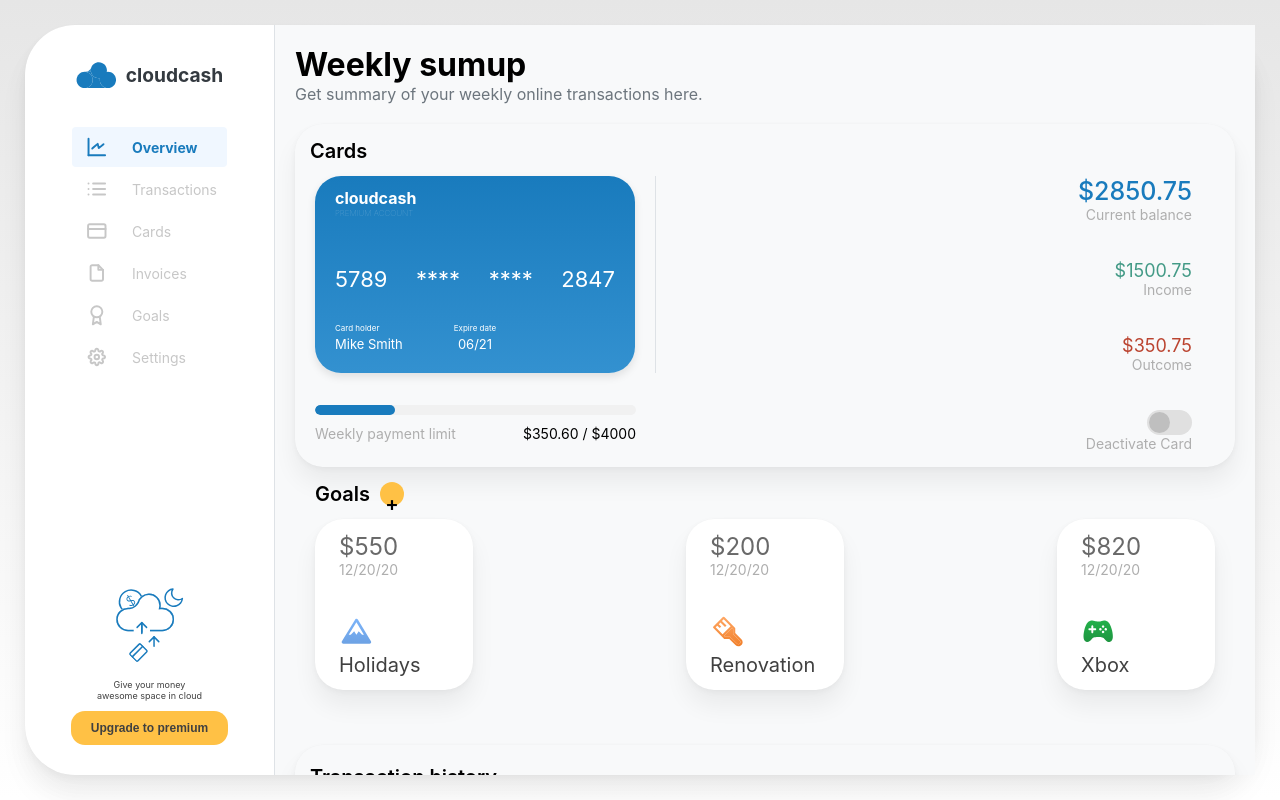
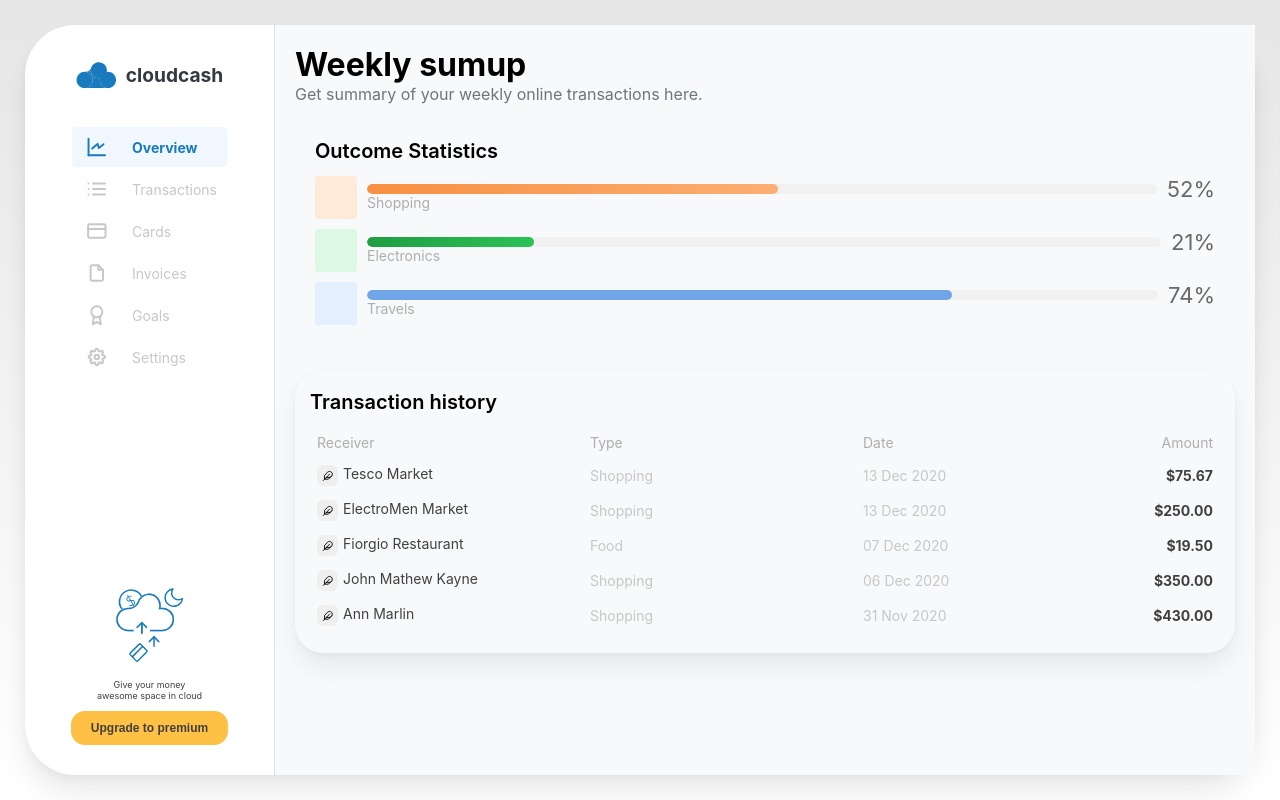
Before and after one commit to Rahulpurbia/cantilever, a React (Create React App) app: page / in a window 1280 px wide. Built offline with nearby package versions, Linux system fonts and the light colour scheme.

Commit message:
create outcome statistics section

```diff
--- a/src/components/OutcomStatistics/OutcomeStatistics.css
+++ b/src/components/OutcomStatistics/OutcomeStatistics.css
@@ -1,15 +1,41 @@
 .outcome-statistics {
+    padding: 15px 20px;
+}
+
+.outcome-statistics h2 {
     margin-bottom: 20px;
+    font-size: 20px;
+    font-weight: 600;
+    margin-bottom: 13px;
 }
 
 .stat {
     margin-bottom: 10px;
+    display: flex;
+    gap: 10px;
+    align-items: center;
 }
 
 .stat-label {
     display: flex;
     align-items: center;
-    margin-bottom: 5px;
+    justify-content: center;
+    width: 42px;
+    height: 43px;
+    border-radius: 3px;
+
+}
+
+.outcome-statistics .stat:nth-of-type(1) .stat-label {
+    background: #FFEADA;
+}
+
+.outcome-statistics .stat:nth-of-type(2) .stat-label {
+    background: #DDF9E4;
+}
+
+.outcome-statistics .stat:nth-of-type(3) .stat-label {
+    background: #E4F0FF;
 }
 
 .stat-color {
--- a/src/components/OutcomStatistics/OutcomeStatistics.tsx
+++ b/src/components/OutcomStatistics/OutcomeStatistics.tsx
@@ -1,31 +1,36 @@
 import React from "react";
 import "./OutcomeStatistics.css";
+import ProgressBar from "../ProgressBar/ProgressBar";
 
 const statistics = [
-  { label: "Shopping", percentage: 52, color: "#ffcc00" },
-  { label: "Electronics", percentage: 21, color: "#28a745" },
-  { label: "Travels", percentage: 74, color: "#007bff" },
+  {
+    label: "Shopping",
+    percentage: 52,
+    background: "linear-gradient(270deg, #FCAE73 0%, #F79042 99.18%)",
+  },
+  {
+    label: "Electronics",
+    percentage: 21,
+    background: "linear-gradient(90deg, #209D43 0%, #2BC255 100%)",
+  },
+  { label: "Travels", percentage: 74, background: " #70A6E8" },
 ];
 
 const OutcomeStatistics = () => {
   return (
     <div className="outcome-statistics">
+      <h2>Outcome Statistics</h2>
       {statistics.map((stat, index) => (
         <div className="stat" key={index}>
           <div className="stat-label">
-            <span
-              className="stat-color"
-              style={{ backgroundColor: stat.color }}
-            ></span>
-            <span>{stat.label}</span>
+
           </div>
-          <div
-            className="stat-bar"
-            style={{
-              width: `${stat.percentage}%`,
-              backgroundColor: stat.color,
-            }}
-          ></div>
+          <ProgressBar
+            backgroundColor={stat.background}
+            percentage={`${stat.percentage}%`}
+            label={stat.label}
+            showPercentage
+          />
         </div>
       ))}
     </div>
--- a/src/components/ProgressBar/ProgressBar.css
+++ b/src/components/ProgressBar/ProgressBar.css
@@ -1,3 +1,14 @@
+.progress-bar-container {
+    display: flex;
+    gap: 10px;
+    align-items: flex-start;
+    flex: 1;
+}
+
+.progress-bar-container>div:first-child {
+    flex: 1;
+}
+
 .progress-bar {
     width: 100%;
     border-radius: 14px;
@@ -5,10 +16,21 @@
     border: 1px solid;
     background-color: #F1F1F1;
     overflow: hidden;
-    border:none;
+    border: none;
 }
 
 .progress-indicator {
     border-radius: 14px;
     height: 10px;
 }
+
+.progressbar-label {
+    color: var(--light-text);
+    font-size: 14px;
+}
+
+.percentage {
+    color: #696969;
+    font-size: 22px;
+    line-height: 10px;
+}
--- a/src/components/ProgressBar/ProgressBar.tsx
+++ b/src/components/ProgressBar/ProgressBar.tsx
@@ -4,19 +4,34 @@ import "./ProgressBar.css";
 interface Props {
   backgroundColor?: string;
   percentage?: string;
+  label?: string;
+  showPercentage?: boolean;
 }
 
-const ProgressBar = ({ backgroundColor, percentage }: Props) => {
+const ProgressBar = ({
+  backgroundColor,
+  percentage,
+  label,
+  showPercentage,
+}: Props) => {
   return (
+    <>
+      <div className="progress-bar-container">
+        <div>
           <div className="progress-bar">
             <div
               className="progress-indicator"
               style={{
                 width: percentage ?? "100%",
-          backgroundColor: backgroundColor ?? "#197BBD",
+                background: backgroundColor ?? "#197BBD",
               }}
             ></div>
           </div>
+          {label && <div className="progressbar-label"> {label}</div>}
+        </div>
+        {showPercentage && <span className="percentage">{percentage}</span>}
+      </div>
+    </>
   );
 };
 
--- a/src/pages/homepage/index.tsx
+++ b/src/pages/homepage/index.tsx
@@ -18,9 +18,9 @@ const Homepage = (props: Props) => {
         </div>
         <div className="content">
           <Header />
-          <Cards />
-          <Goals />
-          {/* <OutcomeStatistics /> */}
+          {/* <Cards /> */}
+          {/* <Goals /> */}
+          <OutcomeStatistics />
           <TransactionHistory />
         </div>
       </div>
```
Lines whose indentation alone changed are shown as unchanged.
